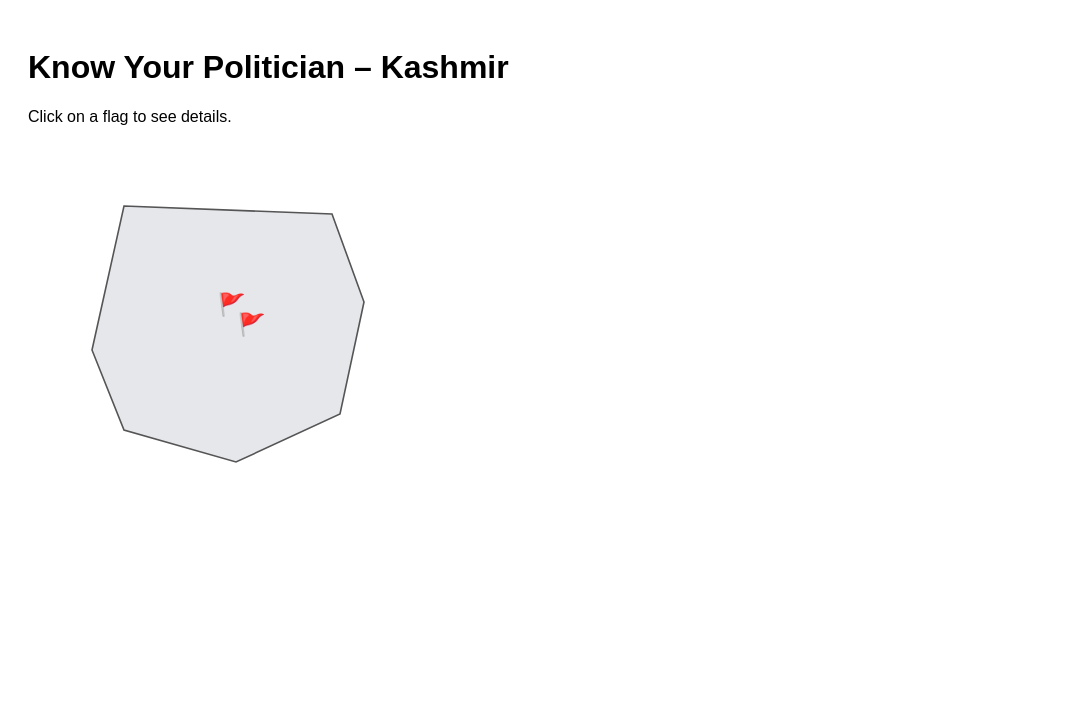
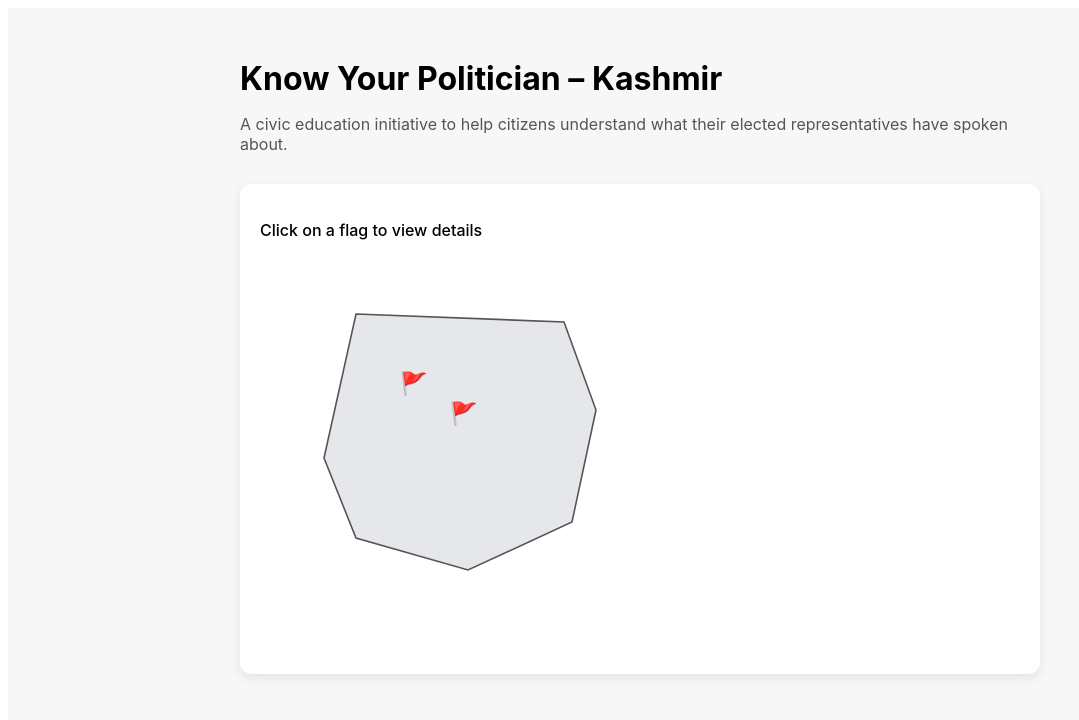
Before and after one commit to zgulll/know-your-representatives-kashmir, a React (Vite) app: page / in a window 1280 px wide. Shown: the top 720 px of the page, without its empty margins (0-1079 px from the left). Built offline with nearby package versions, Linux system fonts and the light colour scheme.

Commit message:
Update App.jsx

```diff
--- a/App.jsx
+++ b/App.jsx
@@ -6,32 +6,64 @@ export default function App() {
   const politicians = [
     {
       id: 1,
-      name: "MP Name",
+      name: "Member of Parliament",
       area: "Srinagar",
-      mentalHealth: "Spoke about youth mental health in Parliament (2023)",
-      womenIssues: "Supported women education initiatives",
+      mentalHealth: "Statements related to youth mental health",
+      womenIssues: "Spoke on women education and safety",
       x: 190,
       y: 150,
     },
     {
       id: 2,
-      name: "MP Name",
+      name: "Member of Parliament",
       area: "Baramulla",
       mentalHealth: "No public statements found",
-      womenIssues: "Raised issue of women employment",
-      x: 210,
-      y: 170,
+      womenIssues: "Raised employment concerns for women",
+      x: 140,
+      y: 120,
     },
   ];
 
   return (
-    <div style={{ padding: "20px", fontFamily: "Arial" }}>
-      <h1>Know Your Politician – Kashmir</h1>
-      <p>Click on a flag to see details.</p>
+    <div
+      style={{
+        minHeight: "100vh",
+        backgroundColor: "#f7f7f7",
+        fontFamily: "Inter, Arial, sans-serif",
+        padding: "30px",
+      }}
+    >
+      {/* HEADER */}
+      <div style={{ maxWidth: "800px", margin: "0 auto" }}>
+        <h1 style={{ fontSize: "32px", marginBottom: "8px" }}>
+          Know Your Politician – Kashmir
+        </h1>
+        <p style={{ color: "#555", marginBottom: "30px" }}>
+          A civic education initiative to help citizens understand what their
+          elected representatives have spoken about.
+        </p>
 
-      {/* MAP + FLAGS */}
+        {/* MAP SECTION */}
+        <div
+          style={{
+            background: "#fff",
+            padding: "20px",
+            borderRadius: "12px",
+            boxShadow: "0 4px 12px rgba(0,0,0,0.08)",
+            marginBottom: "30px",
+          }}
+        >
+          <p style={{ marginBottom: "10px", fontWeight: "500" }}>
+            Click on a flag to view details
+          </p>
+
           <div style={{ position: "relative", width: "400px" }}>
-        <img src="./kashmir.svg" alt="Kashmir Map" width="400" />
+            <img
+              src="./kashmir.svg"
+              alt="Map of Kashmir"
+              width="400"
+              style={{ borderRadius: "6px" }}
+            />
 
             {politicians.map((p) => (
               <div
@@ -49,23 +81,32 @@ export default function App() {
               </div>
             ))}
           </div>
+        </div>
 
-      {/* INFO BOX */}
+        {/* INFO CARD */}
         {selected && (
           <div
             style={{
-            marginTop: "20px",
-            border: "1px solid #ddd",
-            padding: "10px",
+              background: "#ffffff",
+              padding: "20px",
+              borderRadius: "12px",
+              boxShadow: "0 4px 12px rgba(0,0,0,0.08)",
               maxWidth: "400px",
             }}
           >
-          <h3>{selected.name}</h3>
-          <p><b>Area:</b> {selected.area}</p>
-          <p><b>Mental Health:</b> {selected.mentalHealth}</p>
-          <p><b>Women’s Issues:</b> {selected.womenIssues}</p>
+            <h3 style={{ marginBottom: "10px" }}>{selected.name}</h3>
+            <p>
+              <b>Constituency:</b> {selected.area}
+            </p>
+            <p>
+              <b>Mental Health:</b> {selected.mentalHealth}
+            </p>
+            <p>
+              <b>Women’s Issues:</b> {selected.womenIssues}
+            </p>
           </div>
         )}
       </div>
+    </div>
   );
 }
```
Lines whose indentation alone changed are shown as unchanged.
